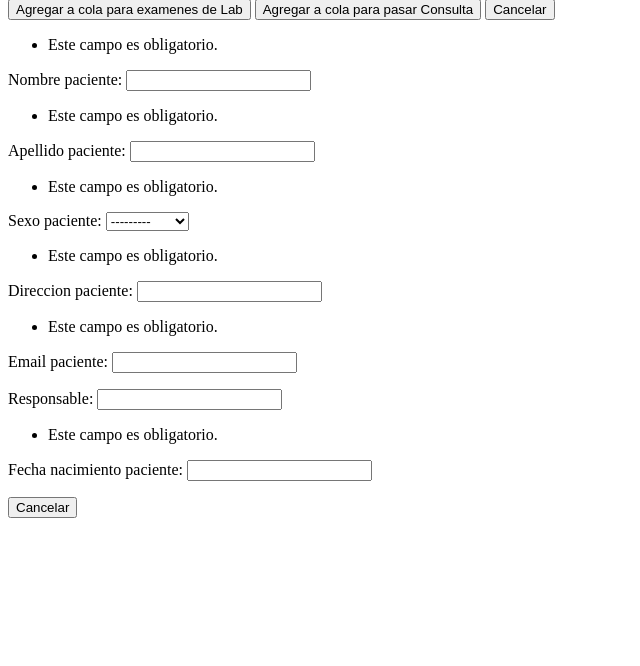
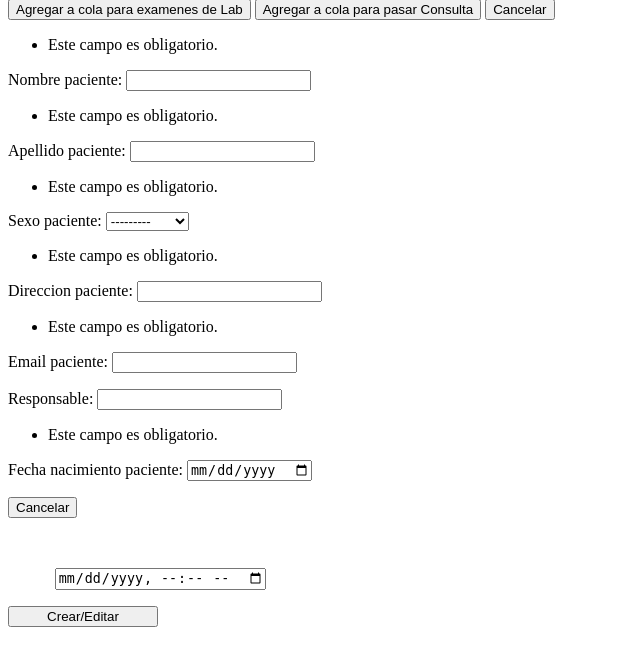
Before and after one commit to code-geeks-dsi/sistema_clinico_medico, a Django app: page /expediente/paciente/datos in a window 1280 px wide. Shown: the part 81-747 px from the top of the page, without its empty margins (0-640 px from the left). Run offline with Django 3.2, Linux system fonts and the light colour scheme.

Commit message:
reparacion de DATE y agregar paciente a DB

```diff
--- a/modulo_expediente/forms.py
+++ b/modulo_expediente/forms.py
@@ -1,7 +1,10 @@
 from django import forms
 from django.forms import ModelForm
 from django import forms
-from .models import Paciente
+from .models import Paciente,Venta
+
+class DateInput(forms.DateInput):
+    input_type = 'datetime-local'
 
 class DatosDelPaciente(ModelForm):
 
@@ -12,7 +15,30 @@ class DatosDelPaciente(ModelForm):
     direccion_paciente = forms.CharField()
     email_paciente = forms.EmailField()
     responsable = forms.CharField()'''
-    fecha_nacimiento_paciente = forms.DateField()
+    #fecha_nacimiento_paciente = forms.DateField()
     class Meta:
         model = Paciente
-        fields = ('nombre_paciente', 'apellido_paciente','sexo_paciente','direccion_paciente','email_paciente','responsable')
+        fields = ('nombre_paciente', 'apellido_paciente','sexo_paciente','direccion_paciente','email_paciente','responsable','fecha_nacimiento_paciente')
+        widgets = {
+            'fecha_nacimiento_paciente': forms.DateInput(
+                format=('%Y-%m-%d'),
+                attrs={'class': 'form-control',
+               'placeholder': 'Select a date',
+               'type': 'date'
+              }),
+}
+
+
+class DateTimeInput(forms.DateTimeInput):
+    input_type = 'datetime-local'
+
+class FormularioVenta(forms.ModelForm):
+    class Meta:
+        model=Venta
+        fields=('fecha',)
+
+        widgets = {
+
+            'fecha': DateTimeInput(attrs={'class': 'form-control'}),
+
+        }
--- a/modulo_expediente/models.py
+++ b/modulo_expediente/models.py
@@ -232,3 +232,6 @@ class ConstanciaMedica(models.Model):
     fecha_de_emision=models.DateField(default=datetime.now, blank=False, null=False)
     dias_reposo=models.IntegerField(blank=False, null=False)#Los integer no llevan max_length
     diagnostico_constancia=models.CharField(max_length=200, blank=False, null=False)
+
+class Venta(models.Model):
+    fecha=models.DateTimeField(auto_now=False)
--- a/modulo_expediente/templates/datosdelPaciente.html
+++ b/modulo_expediente/templates/datosdelPaciente.html
@@ -10,9 +10,8 @@
 
 </head>
 <body>
-    <form method="post">
+    <form method="GET">
         {% csrf_token %}
-
         <input type="button"  value="Agregar a cola para examenes de Lab">
         <input type="button"  value="Agregar a cola para pasar Consulta">
         <input type="button"  value="Cancelar">
@@ -20,5 +19,12 @@
         <input type="submit"  value="Cancelar">
       </form>
 
+      <form action="" method="POST" enctype="multipart/form-data" style="color: white;">
+        {% csrf_token %}
+        {{creaventa.as_p}}
+
+        <input type="submit" value="Crear/Editar" style=" width:150px;">
+      </form>
+
 </body>
 </html>
--- a/modulo_expediente/views.py
+++ b/modulo_expediente/views.py
@@ -1,7 +1,7 @@
 
 from django.shortcuts import render
 from modulo_expediente.filters import PacienteFilter
-from modulo_expediente.forms import DatosDelPaciente
+from modulo_expediente.forms import DatosDelPaciente, FormularioVenta
 from modulo_expediente.models import Paciente
 from django.http import JsonResponse
 # Create your views here.
@@ -43,15 +43,16 @@ def get_paciente (request , id_paciente):
                 lista.append(diccionario);
                 del diccionario
         return JsonResponse(lista, safe=False)
-
+#vista de datosdelpaciente ayala
 def crear_expediente(request):
     formulario = DatosDelPaciente(request.GET)
+    formulario2 = FormularioVenta(request.GET)
     print(formulario.is_valid)
-    if request.method == "POST":
-        if formulario.is_valid():
-            formulario.save()
+   # if request.method == "POST":
+    if formulario.is_valid():
+        formulario.save()
 
-    return render(request,"datosdelPaciente.html",{'formulario':formulario})
+    return render(request,"datosdelPaciente.html",{'formulario':formulario,"creaventa":formulario2})
 
 from time import time
 from django.shortcuts import render
```
Also changed, not shown: modulo_expediente/migrations/0009_venta.py (added).
